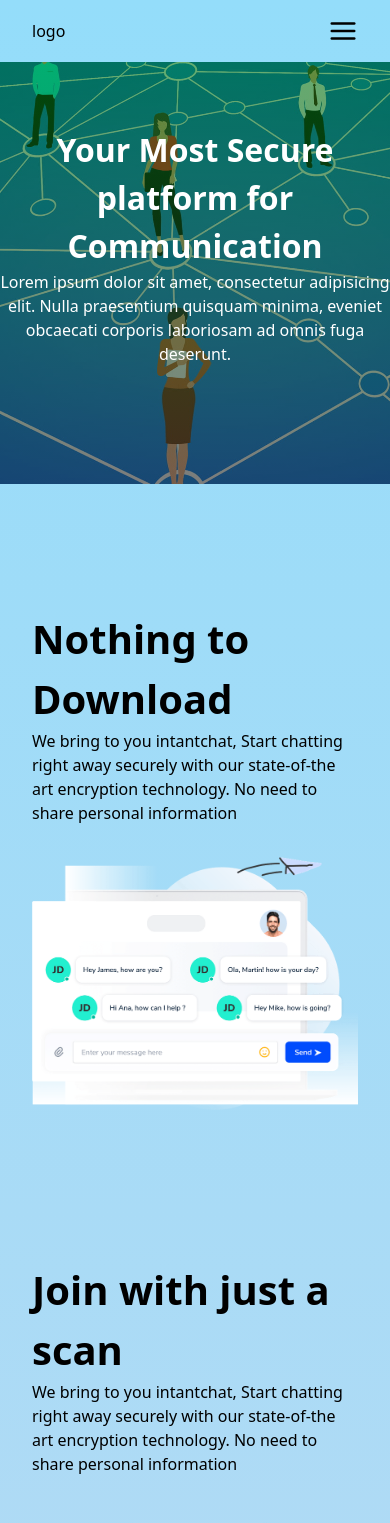
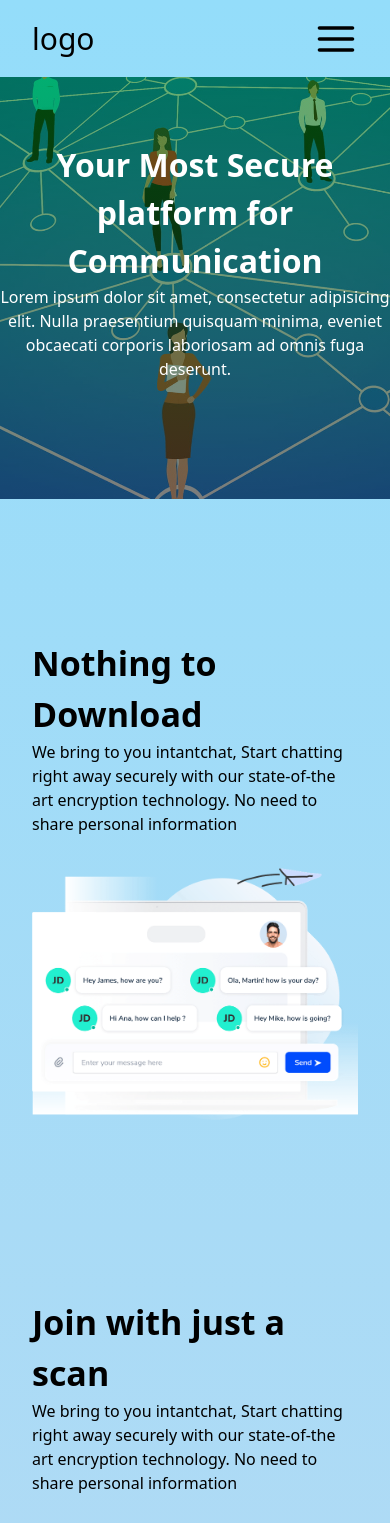
Before and after one commit to Adam-cyper/chatApp, a React (Create React App) app: page /Blog in a window 390 px wide. Shown: the top 1523 px of the page. Built offline with nearby package versions, Linux system fonts and the light colour scheme; no server answers; the HTML template or start-up script is replaced by a standard one.

Commit message:
worked on media queries

```diff
--- a/src/components/ChatPage.jsx
+++ b/src/components/ChatPage.jsx
@@ -95,7 +95,7 @@ function ChatPage({ socket }) {
   if (!showChat) {
     return (
       <section className="chat--details pt-32 h-screen">
-        <div className=" p-5 border-2 border-white w-2/6  mx-auto rounded-md">
+        <div className=" p-5 border-2 border-white w-2/6 max-md:w-5/6  mx-auto rounded-md ">
           <h4 className="font-bold text-xl mb-5">Join Meeting</h4>
           <form onSubmit={handleSubmit}>
             <div className="mb-4">
--- a/src/components/Navpage/Navbar.css
+++ b/src/components/Navpage/Navbar.css
@@ -34,7 +34,7 @@
         top: 2;
         background-color:#94ddfa;
         height: 90vh;
-        width: 50%;
+        width: 60%;
         margin-top: 1rem;
         z-index: 999;
         transform: translateX(0%);
@@ -49,6 +49,9 @@
     }
     .humburger{
         display: block;
+        font-size: 44px;
+    }
+    .wrapper h1{
         font-size: 30px;
     }
 }
--- a/src/components/Navpage/Navbar.jsx
+++ b/src/components/Navpage/Navbar.jsx
@@ -5,7 +5,7 @@ import { FiMenu } from "react-icons/fi";
 
 const Navbar = () => {
 
-const [Responsive, setResponsive]= useState(true)
+const [Responsive, setResponsive] = useState(true)
 
   return (
     <>
--- a/src/components/PrivateChat.jsx
+++ b/src/components/PrivateChat.jsx
@@ -144,7 +144,7 @@ function PrivateChat({ socket }) {
     <React.Fragment>
       {!showChat ? (
         <section className="chat--details pt-32 h-screen">
-          <div className=" p-5 border-2 border-white w-2/6  mx-auto rounded-md">
+          <div className=" p-5 border-2 border-white w-2/6 max-md:w-5/6 mx-auto rounded-md">
             <h4 className="font-bold text-xl mb-5">Start Private Chat</h4>
             <form>
               <div className="mb-4">
--- a/src/components/landing/Homepage.css
+++ b/src/components/landing/Homepage.css
@@ -24,7 +24,6 @@
   background-color: rgb(50, 180, 255);
   border: none;
   border-radius: 10px;
-
   color: white;
   font-size: 20px;
   box-shadow: 5px 5px 10px rgba(0, 0, 0, 0.322);
@@ -84,4 +83,20 @@
   .container{
     padding: 0 2rem;
   }
+  .wrap{
+    width: 100%;
+  }
 }
+
+@media only screen and (max-width:390px){
+  .detail{
+    width: 100%;
+  }
+  .detail h1{
+    font-size: 34px;
+  }
+
+  .container{
+    height: 90vh;
+  }
+}
```
